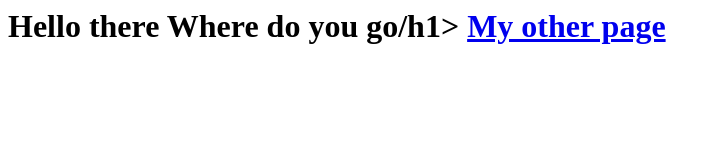
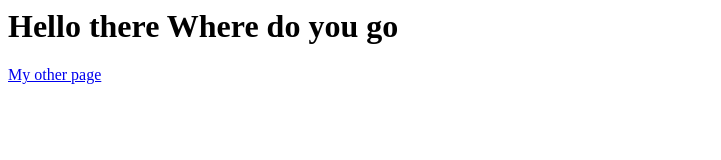
Before and after one commit to Mohsan-Serco/web-platform-wurvna-s1clgj, a plain HTML site: page index.html in a window 1280 px wide. Shown: the whole page, without its empty margins (0-721 px from the left). Drawn offline with Linux system fonts and the light colour scheme.

Commit message:
1 file modified

```diff
--- a/index.html
+++ b/index.html
@@ -5,7 +5,7 @@
     <!-- <link rel="stylesheet" type="text/css" href="styles.css"> -->
   </head>
   <body>
-    <h1>Hello there Where do you go/h1>
+    <h1>Hello there Where do you go</h1>
     <a href="/me.html">My other page</a>
   </body>
 </html>
```
